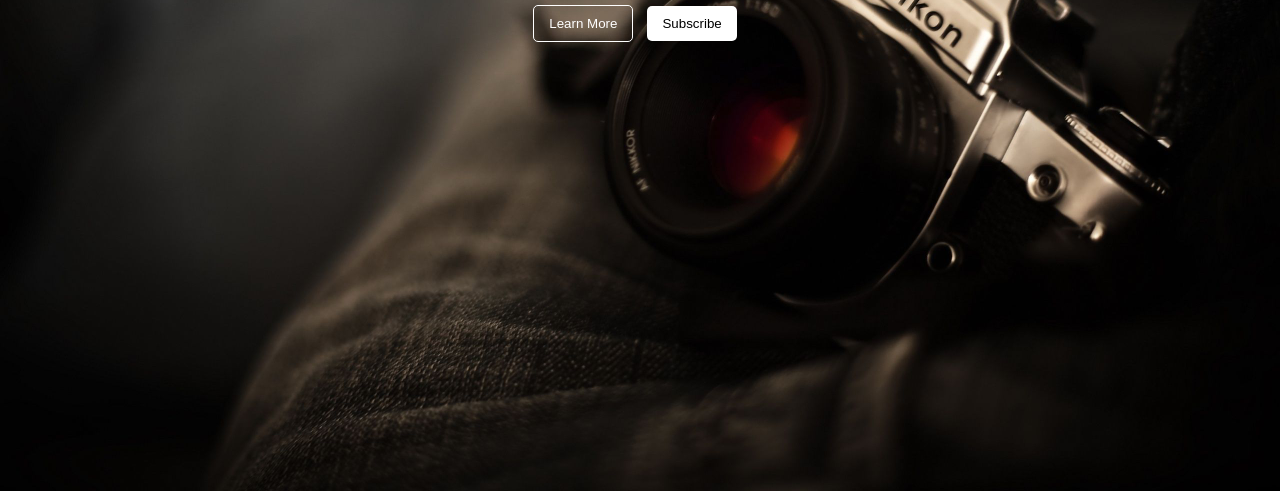
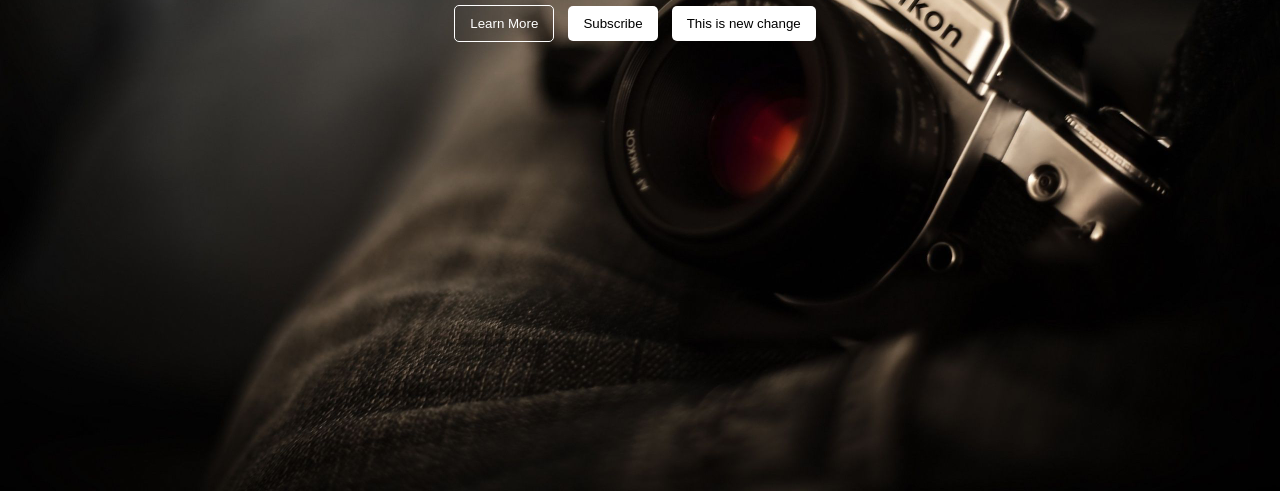
Before and after one commit to Sanjay240/Mini_Projects, a plain HTML site: page WebsitePage/index.html in a window 1280 px wide. Shown: the part 309-800 px from the top of the page. Drawn offline with Linux system fonts and the light colour scheme.

Commit message:
Changes in the website index page add a new button

```diff
--- a/WebsitePage/index.html
+++ b/WebsitePage/index.html
@@ -22,6 +22,7 @@
       <div class="buttons">
         <button id="learn">Learn More</button>
         <button id="subscribe">Subscribe</button>
+        <button id="subscribe">This is new change</button>
       </div>
     </div>
   </body>
```
